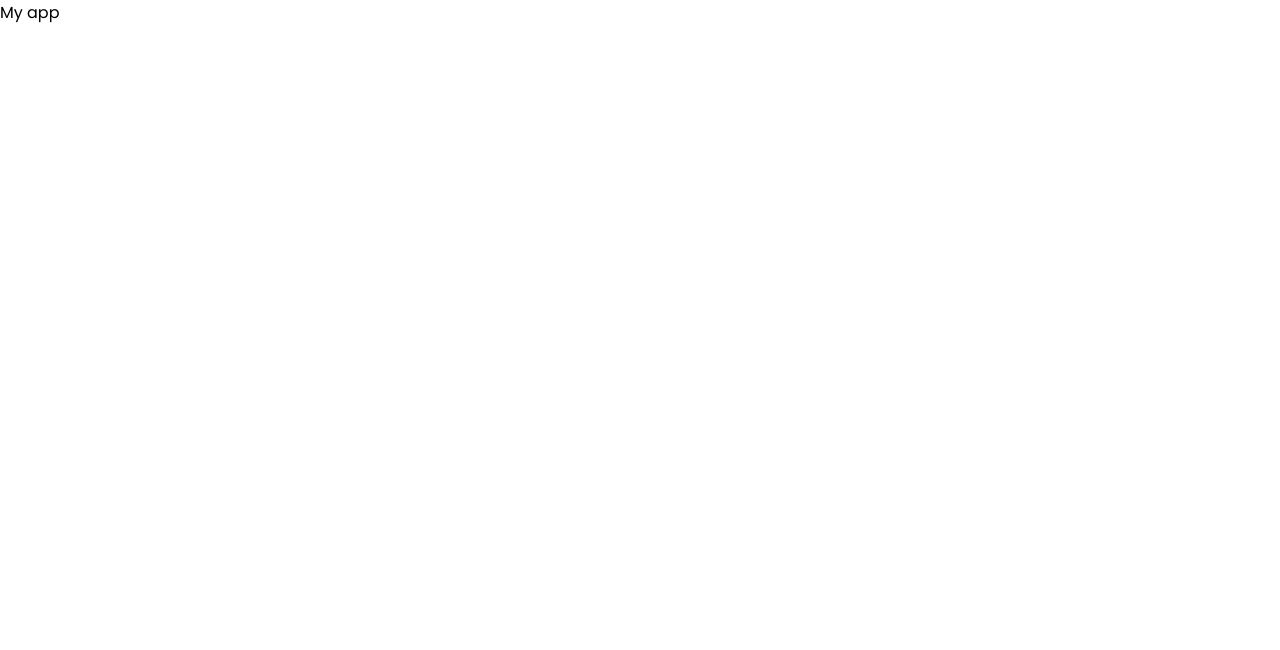
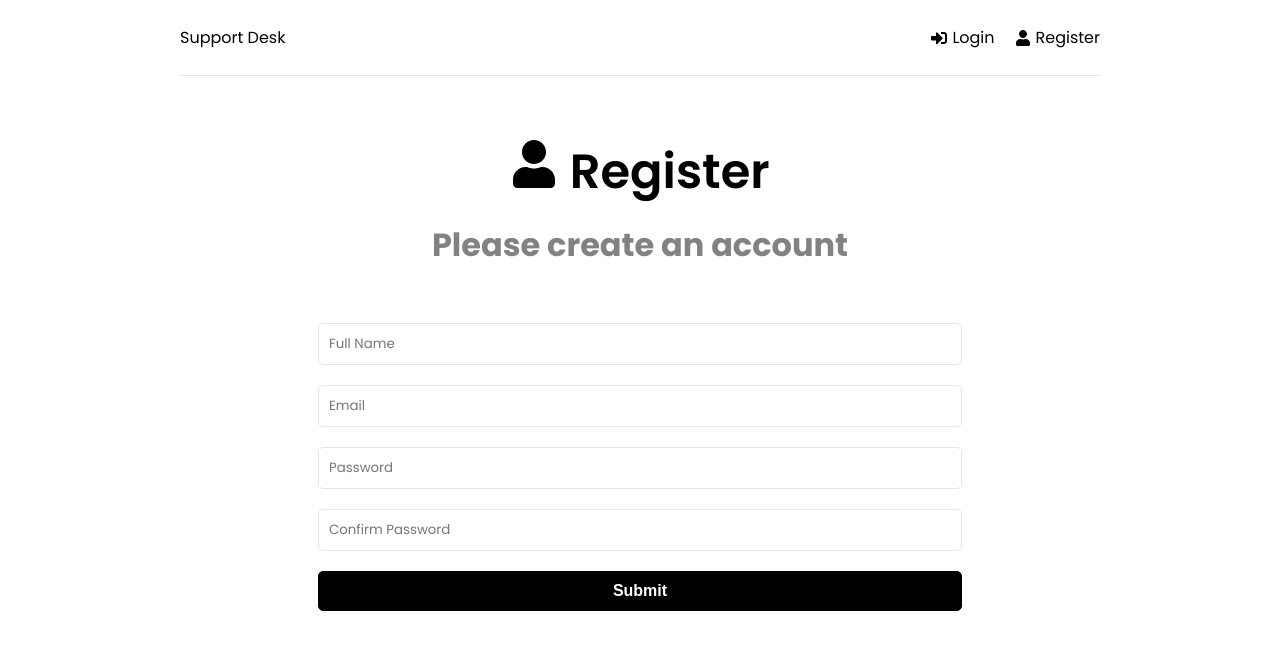
Before and after one commit to Jthomp1993/ticket-manager, a React (Create React App) app in the folder frontend/: page /register in a window 1280 px wide. Shown: the top 650 px of the page. Built offline with nearby package versions, Linux system fonts and the light colour scheme.

Commit message:
Home, Login & Register UI

```diff
--- a/frontend/src/App.js
+++ b/frontend/src/App.js
@@ -1,9 +1,27 @@
+import { BrowserRouter as Router, Routes, Route } from 'react-router-dom';
+import { ToastContainer } from 'react-toastify';
+import 'react-toastify/dist/ReactToastify.css';
+import Home from './pages/Home';
+import Login from './pages/Login';
+import Register from './pages/Register';
+import Header from './components/Header';
+
 
 function App() {
   return (
-    <div>
-      My app
-    </div>
+    <>
+      <Router>
+          <div className="container">
+              <Header />
+              <Routes>
+                  <Route path='/' element={<Home />} />
+                  <Route path='/login' element={<Login />} />
+                  <Route path='/register' element={<Register />} />
+              </Routes>
+          </div>
+      </Router>
+      <ToastContainer />
+    </>
   );
 }
 
--- /dev/null
+++ b/frontend/src/components/Header.jsx
@@ -0,0 +1,26 @@
+import { FaSignInAlt, FaSignOutAlt, FaUser } from 'react-icons/fa';
+import { Link } from 'react-router-dom';
+
+function Header() {
+    return (
+        <header className="header">
+            <div className="logo">
+                <Link to='/'>Support Desk</Link>
+            </div>
+            <ul>
+                <li>
+                    <Link to='/login'>
+                        <FaSignInAlt /> Login
+                    </Link>
+                </li>
+                <li>
+                    <Link to='/register'>
+                        <FaUser /> Register
+                    </Link>
+                </li>
+            </ul>
+        </header>
+    )
+}
+
+export default Header
--- /dev/null
+++ b/frontend/src/pages/Home.jsx
@@ -0,0 +1,23 @@
+import { Link } from 'react-router-dom';
+import {FaQuestionCircle, FaTicketAlt} from 'react-icons/fa';
+
+function Home() {
+    return (
+        <>
+            <section className="heading">
+                <h1>What do you need help with?</h1>
+                <p>Please choose from an option below.</p>
+            </section>
+
+            <Link to='/new-ticket' className='btn btn-reverse btn-block'>
+                <FaQuestionCircle /> Create New Ticket
+            </Link>
+
+            <Link to='/tickets' className='btn btn-block'>
+                <FaTicketAlt /> View My Tickets
+            </Link>
+        </>
+    )
+}
+
+export default Home
--- /dev/null
+++ b/frontend/src/pages/Login.jsx
@@ -0,0 +1,52 @@
+import { useState } from 'react';
+import { FaSignInAlt } from 'react-icons/fa';
+import { toast } from 'react-toastify';
+
+function Login() {
+    const [formData, setFormData] = useState({
+        email: '',
+        password: '',
+    })
+
+    const { name, email, password } = formData;
+
+    const onChange = (e) => {
+        setFormData((prevState) => ({
+            ...prevState,
+            [e.target.name]: e.target.value,
+
+        }))
+    }
+
+    const onSubmit = (e) => {
+        e.preventDefault();
+
+    }
+
+    return (
+        <>
+            <section className="heading">
+                <h1>
+                    <FaSignInAlt /> Login
+                </h1>
+                <p>Please login to get support</p>
+            </section>
+
+            <section className="form">
+                <form onSubmit={onSubmit}>
+                    <div className="form-group">
+                        <input type="email" className="form-control" name='email' id='email' value={email} onChange={onChange} placeholder='Email' required/>
+                    </div>
+                    <div className="form-group">
+                        <input type="password" className="form-control" name='password' id='password' value={password} onChange={onChange} placeholder='Password' required/>
+                    </div>
+                    <div className="form-group">
+                        <button className="btn btn-block">Submit</button>
+                    </div>
+                </form>
+            </section>
+        </>
+    )
+}
+
+export default Login;
--- /dev/null
+++ b/frontend/src/pages/Register.jsx
@@ -0,0 +1,63 @@
+import { useState } from 'react';
+import { FaUser } from 'react-icons/fa';
+import { toast } from 'react-toastify';
+
+function Register() {
+    const [formData, setFormData] = useState({
+        name: '',
+        email: '',
+        password: '',
+        password2: ''
+    })
+
+    const { name, email, password, password2 } = formData;
+
+    const onChange = (e) => {
+        setFormData((prevState) => ({
+            ...prevState,
+            [e.target.name]: e.target.value,
+
+        }))
+    }
+
+    const onSubmit = (e) => {
+        e.preventDefault();
+
+        if(password !== password2) {
+            toast.error('Passwords do not match!');
+        }
+    }
+
+    return (
+        <>
+            <section className="heading">
+                <h1>
+                    <FaUser /> Register
+                </h1>
+                <p>Please create an account</p>
+            </section>
+
+            <section className="form">
+                <form onSubmit={onSubmit}>
+                    <div className="form-group">
+                        <input type="text" className="form-control" name='name' id='name' value={name} onChange={onChange} placeholder='Full Name' required/>
+                    </div>
+                    <div className="form-group">
+                        <input type="email" className="form-control" name='email' id='email' value={email} onChange={onChange} placeholder='Email' required/>
+                    </div>
+                    <div className="form-group">
+                        <input type="password" className="form-control" name='password' id='password' value={password} onChange={onChange} placeholder='Password' required/>
+                    </div>
+                    <div className="form-group">
+                        <input type="password" className="form-control" name='password2' id='password2' value={password2} onChange={onChange} placeholder='Confirm Password' required/>
+                    </div>
+                    <div className="form-group">
+                        <button className="btn btn-block">Submit</button>
+                    </div>
+                </form>
+            </section>
+        </>
+    )
+}
+
+export default Register
```
